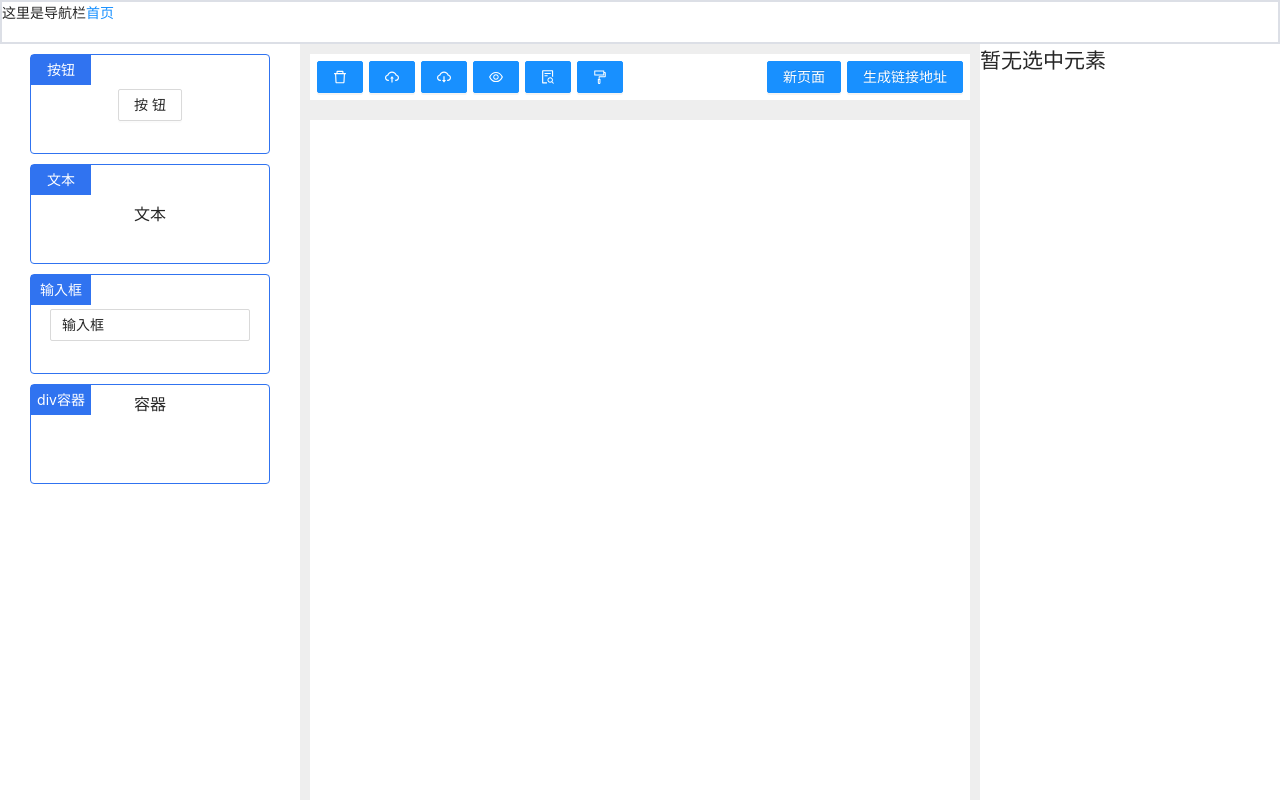
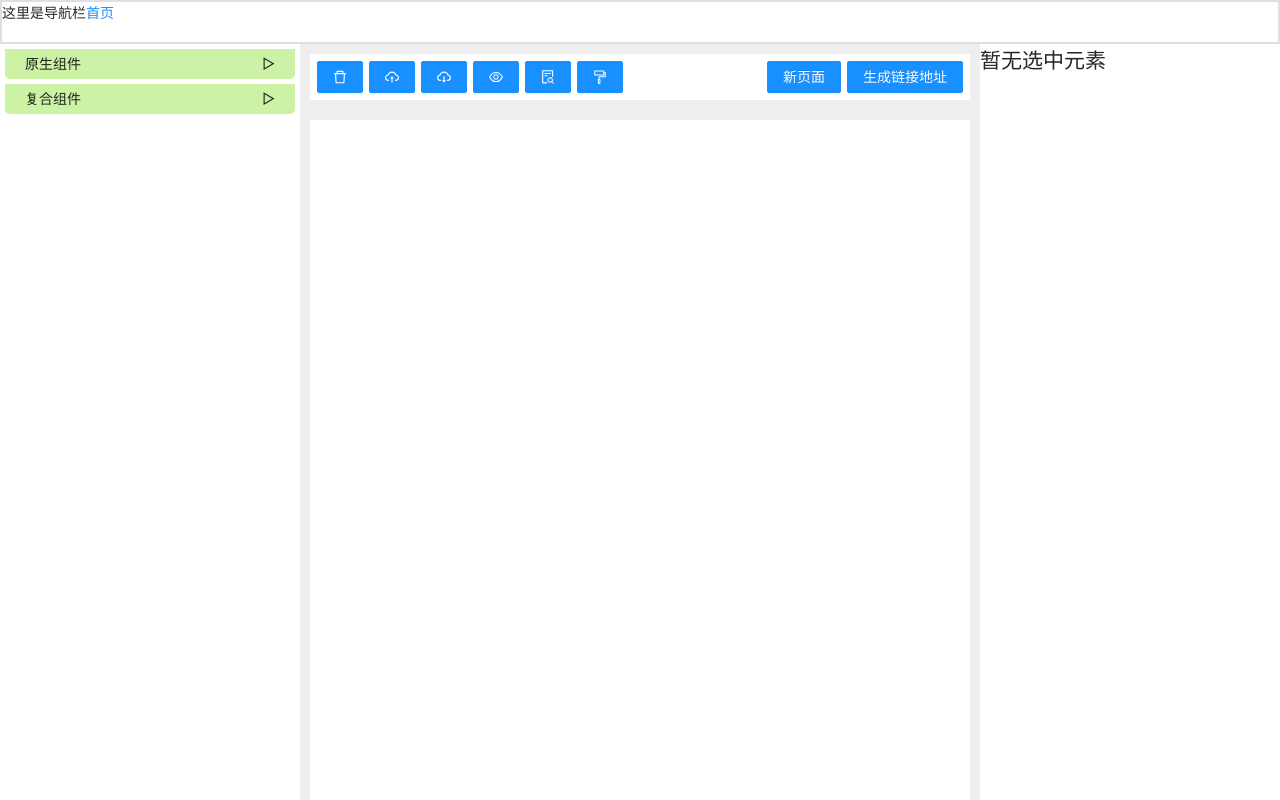
Before and after one commit to alight0205/lowcode, a React (Vite) app: page /home in a window 1280 px wide. Built offline with nearby package versions, Linux system fonts and the light colour scheme.

Commit message:
菜单以及修改样式

```diff
--- a/src/pages/home/component/Menu/index.tsx
+++ b/src/pages/home/component/Menu/index.tsx
@@ -1,29 +1,22 @@
-
-import React,{ DragEvent, useRef } from 'react'
-import { useSelector, useDispatch } from 'react-redux'
-import { setActiveItem } from '../../../../store/slices/componentMenu'
-import { setDropStatus } from '../../../../store/slices/workbenchList'
-import { ComponentMenuState, WorkbenchListState, CompItem_Menu } from '../../../../utils/interface'
-import { componentMap } from '../../../../utils/componentMap'
-import { message } from 'antd'
+import React, { useEffect, useMemo, useState } from 'react'
+import { useSelector } from 'react-redux'
+import { ComponentMenuState, CompItem_Menu } from '../../../../utils/interface'
+import NativeList from './nativeList'
 
 const Menu =React.forwardRef((props:any,ref?:React.Ref<HTMLDivElement>) => {
   // 获取元素列表
-  const componentMenu: any = useSelector<ComponentMenuState>(state => state.componentMenu.data)
+  const componentMenu: any = useSelector<ComponentMenuState>(state => state.componentMenu.data);
+  const AntMenu:any = useSelector<ComponentMenuState>(state => state.componentMenu.AntMap);
+
   return (
     <div className="component-list-container">
-      {componentMenu.map((item: CompItem_Menu, index: number) => (
-        <div
-          key={index}
-          className='component-list-item'
-          onDragStart={e=>props.menuDraggier.block.dragstart(e,item)}
-          onDragEnd={props.menuDraggier.block.dragend}
-          draggable
-        >
-          <div className="name">{item.name}</div>
-          <div className="preview">{componentMap[item.type](item.args)}</div>
-        </div>
-      ))}
+      <NativeList menuDraggier={props.menuDraggier}
+                  componentMenu={componentMenu}
+                  name={'原生组件'}/>
+      <NativeList menuDraggier={props.menuDraggier}
+                  componentMenu={AntMenu}
+                  name={'复合组件'}/>
+
     </div >
   );
 }
--- /dev/null
+++ b/src/pages/home/component/Menu/nativeList.tsx
@@ -0,0 +1,64 @@
+import React, { useEffect, useMemo, useState } from 'react'
+import { CompItem_Menu } from '../../../../utils/interface'
+import { componentMap } from '../../../../utils/componentMap'
+const NativeList:React.FC<{
+  menuDraggier: any,
+  componentMenu: any,
+  name: string,
+}> = (props:any) => {
+  /* hook、redux */
+  // useState
+  const [show,setShow] = useState(false);
+  const [nativeDisplay,setNativeDisplay] = useState('block');
+
+  // 原生组件 动画样式
+  const nativeStyles = useMemo(() => {
+    return {
+      transform: show?`rotate(90deg)`:''
+    }
+  },[show])
+
+  const nativeItemStyles = useMemo(() => {
+    return {
+      display: nativeDisplay,
+      transform: show?``:`translateY(-800px)`,
+    }
+  },[show,nativeDisplay])
+
+  useEffect(() => {
+    if(!show) {
+      setTimeout(() => {
+        nativeItemStyles.transform ? setNativeDisplay('none') : setNativeDisplay('block');
+      },100)
+    }else {
+      nativeItemStyles.transform ? setNativeDisplay('none') : setNativeDisplay('block');
+    }
+
+  },[show])
+  return (
+    <div className="component-list-tag">
+        <div className="tag-name" onClick={() => setShow(!show)}>
+          <span className='name'>{props.name}</span>
+          <span className="btn" style={nativeStyles}>{'▷'}</span>
+        </div>
+        <div className='list-1' style={nativeItemStyles}>
+          {
+            props.componentMenu.map((item: CompItem_Menu, index: number) => (
+              <div
+                key={index}
+                className='component-list-item'
+                onDragStart={e=>props.menuDraggier.block.dragstart(e,item)}
+                onDragEnd={props.menuDraggier.block.dragend}
+                draggable
+              >
+                <div className="name">{item.name}</div>
+                <div className="preview">{componentMap[item.type](item.args,true)}</div>
+              </div>
+            ))
+          }
+        </div>
+      </div>
+  )
+}
+
+export default NativeList;
--- a/src/pages/home/component/Workbench/WorkbenchItem.tsx
+++ b/src/pages/home/component/Workbench/WorkbenchItem.tsx
@@ -1,8 +1,7 @@
 import React, { useEffect, useMemo, useRef } from 'react'
-import { useSelector, useDispatch } from 'react-redux'
-import { CompItem_Workbench, WorkbenchListState } from '../../../../utils/interface'
+import { useDispatch } from 'react-redux'
+import { CompItem_Workbench } from '../../../../utils/interface'
 import { componentMap } from '../../../../utils/componentMap'
-import classnames from 'classnames'
 import { useUpdate } from '../../../../compontents/hook/useUpdate'
 import { setElement } from '../../../../store/slices/workbenchList'
 
@@ -91,6 +90,7 @@ const WorkbenchItem: React.FC<IProps> = ({ compInfo,onMousedown }) => {
             >
             {   componentMap[compInfo.type]({
                     value: compInfo.args.value,
+                    imgurl: compInfo.args.imgurl,
                     key: compInfo.id,
                     style: {
                         ...blockStyles,
--- a/src/pages/home/component/Workbench/index.tsx
+++ b/src/pages/home/component/Workbench/index.tsx
@@ -17,39 +17,7 @@ const Workbench = React.forwardRef((props:any,ref?:React.Ref<HTMLDivElement>) =>
   const dispatch = useDispatch()
   //- redux中，工作区需要渲染的组件列表
   const workbenchList: any = useSelector<WorkbenchListState>(state => state.workbenchList.data)
-  const menuActiveItem: any = useSelector<ComponentMenuState>(state => state.componentMenu.activeItem)
-  const dropStatus: any = useSelector<WorkbenchListState>(state => state.workbenchList.dropStatus)
 
-  // 容器点击事件
-  const containerMouseDown = (e: any) => {
-    if (e.target.className === 'workbench-container') {
-      dispatch(delAllSelect())
-      dispatch(setActiveItem(null))
-    }
-  }
-  // 放置元素
-  const drop = (e: any) => {
-    // 只处理menuItem的放置事件
-    if (!menuActiveItem) return;
-    // 得到元素的位置
-    const [left, top] = [e.nativeEvent.offsetX, e.nativeEvent.offsetY]
-    // 往工作区添加组件
-    let addItem = {
-      id: uuid(),
-      type: menuActiveItem.type,
-      focus: false,
-      args: {
-        value: menuActiveItem.args.value,
-        style: {
-          ...menuActiveItem.args.style,
-          position: 'absolute',
-          left: left + 'px',
-          top: top + 'px'
-        }
-      }
-    }
-    dispatch(addElement(addItem))
-  }
   return (
     <div
       className='workbench-container'
--- a/src/pages/home/index.less
+++ b/src/pages/home/index.less
@@ -10,6 +10,39 @@
     height: 100%;
     background-color: #fff;
     z-index: 1;
+    overflow-y: scroll;
+
+    .component-list-tag {
+      .tag-name {
+        position: relative;
+        background-color: #ccf2a6;
+        border-top: 5px solid #fff;
+        height: 35px;
+        line-height: 30px;
+        border-radius: 5px;
+        margin: 0 5px;
+        cursor: pointer;
+        z-index: 3;
+        &:hover {
+          background-color: #b3ec79;
+        }
+        .name {
+          user-select: none;
+          padding-left: 20px;
+        }
+        .btn {
+          user-select: none;
+          position: absolute;
+          right: 20px;
+          transition: transform 0.5s;
+        }
+      }
+      .list-1 {
+        position: relative;
+        transition: transform 0.5s;
+      }
+    }
+
     .component-list-item {
       margin-top: 10px;
       margin-left: auto;
--- a/src/pages/home/index.tsx
+++ b/src/pages/home/index.tsx
@@ -1,6 +1,7 @@
 import React, { useMemo, useRef } from "react";
 import { useDispatch, useSelector } from "react-redux";
 import { v4 as uuid } from 'uuid';
+import { message } from "antd";
 
 import "./index.less";
 import { CompItem_Menu, CompItem_Workbench, WorkbenchListState } from "../../utils/interface";
@@ -83,7 +84,9 @@ const Home = () => {
         dragover: useCallbackRef((e:DragEvent) => {e.preventDefault()}),
         dragleave: useCallbackRef((e:DragEvent) => {e.dataTransfer!.dropEffect = 'none'}),
         drop: useCallbackRef((e:DragEvent) => {
+            message.success('添加成功');
             const item = dragData.current.dragComponent;
+
 
             if(item) {
                 const addItem = {
@@ -125,6 +128,8 @@ const Home = () => {
             }else if(focusData.focus.length == 1) {
             // block.args.focus = true;
                 methods.chooseBlock(block);
+                // 选中的话就是自己，未选择则是另外一个组件
+                block.focus && methods.chooseActive(block) ;
             }else {
             // 选中 -> 未选中,未选中 -> 选中
                 block.focus ? methods.removeBlock(block) : methods.chooseBlock(block);
@@ -158,6 +163,7 @@ const Home = () => {
         // console.log('点击 container');
         // console.log(workbanchList);
         methods.clearBlocks();
+        methods.cancelActive();
         // console.log(workbanchList);
     }
     return {
--- a/src/store/slices/componentMenu.tsx
+++ b/src/store/slices/componentMenu.tsx
@@ -41,8 +41,39 @@ export const componentMenuSlice = createSlice({
             height: '100px',
           }
         }
+      },
+      {
+        type: 'img',
+        name: '图片',
+        args: {
+          value: '图片',
+          imgurl: 'https://img0.baidu.com/it/u=3654026550,3264153565&fm=253&fmt=auto&app=138&f=JPEG?w=560&h=310',
+          style: {
+            width: '200px',
+            height: '100px',
+          }
+        }
       }
     ],
+    AntMap: [
+      {
+        type: 'carousel',
+        name: '轮播图',
+        args: {
+          value: ['img1','img2'],
+          style: {
+            width: '200px',
+            height: '100px',
+          }
+        }
+      },
+    ],
+    editorMenu: {
+      button:{
+        type: 'button',
+        slect: [{style: 'left',option:['px'],},{style: 'top',option:['px'],},{style: 'width',option:['px'],},{style: 'height',option:['px'],},{style: 'backgroundColor',option:[''],},{style: 'color',option:[''],},{style: 'border',option:[''],},],
+      }
+    },
     activeItem: null
   },
   reducers: {
--- a/src/utils/componentMap.tsx
+++ b/src/utils/componentMap.tsx
@@ -1,7 +1,16 @@
-import { Button, Input } from "antd";
+import { Button, Input,Carousel  } from "antd";
+import React from 'react';
+
+const contentStyle: React.CSSProperties = {
+  height: '160px',
+  color: '#fff',
+  lineHeight: '160px',
+  textAlign: 'center',
+  background: '#364d79',
+};
 
 export const componentMap: any = {
-  button: (props: any) =>
+  button: (props: any,preview:boolean=false) =>
     <Button
       className={props.className}
       style={props.style}
@@ -10,7 +19,8 @@ export const componentMap: any = {
       key={props.key}
       draggable={props.draggable}
     >{props.value}</Button>,
-  text: (props: any) =>
+
+  text: (props: any,preview:boolean=false) =>
     <span
       style={props.style}
       key={props.key}
@@ -18,7 +28,8 @@ export const componentMap: any = {
       onClick={props.onclick}
       draggable={props.draggable}
     >{props.value}</span>,
-  input: (props: any) => (
+
+  input: (props: any,preview:boolean=false) => (
     <Input
       key={props.key}
       onMouseDown={props.onmousedown}
@@ -31,7 +42,8 @@ export const componentMap: any = {
       draggable={props.draggable}
     />
   ),
-  divWrap: (props: any) =>
+
+  divWrap: (props: any,preview:boolean=false) =>
     <div
       style={props.style}
       key={props.key}
@@ -39,5 +51,43 @@ export const componentMap: any = {
       onClick={props.onclick}
       onDragOver={props.onDragOver}
       draggable={props.draggable}
-    >{props.value}</div>
+    >{props.value}</div>,
+
+  img: (props: any,preview:boolean=false) =>
+    <>
+      {
+        preview?'图片':
+        <img key={props.key}
+             src={props.imgurl}
+             style={props.style}
+             alt="加载失败"
+        />
+      }
+    </>
+  ,
+
+  carousel : (props:any,preview:boolean=false) => {
+    return (
+      <>
+        {
+          preview?'轮播图':
+          <Carousel  className={props.className}
+              style={props.style}
+              key={props.key}
+              draggable={props.draggable}
+          >
+            {
+              props.value instanceof Array &&
+              props.value.map((_item: any) => (
+                <div>
+                  <h3 style={contentStyle}>{_item}</h3>
+                </div>
+              ))
+            }
+          </Carousel >
+        }
+      </>
+
+    )
+  }
 };
```
Also changed, not shown: src/pages/home/component/Editor/index.tsx (+48 -5 lines), src/utils/interface.ts (+16 -2 lines), src/store/slices/workbenchList.tsx (line endings or trailing spaces).
